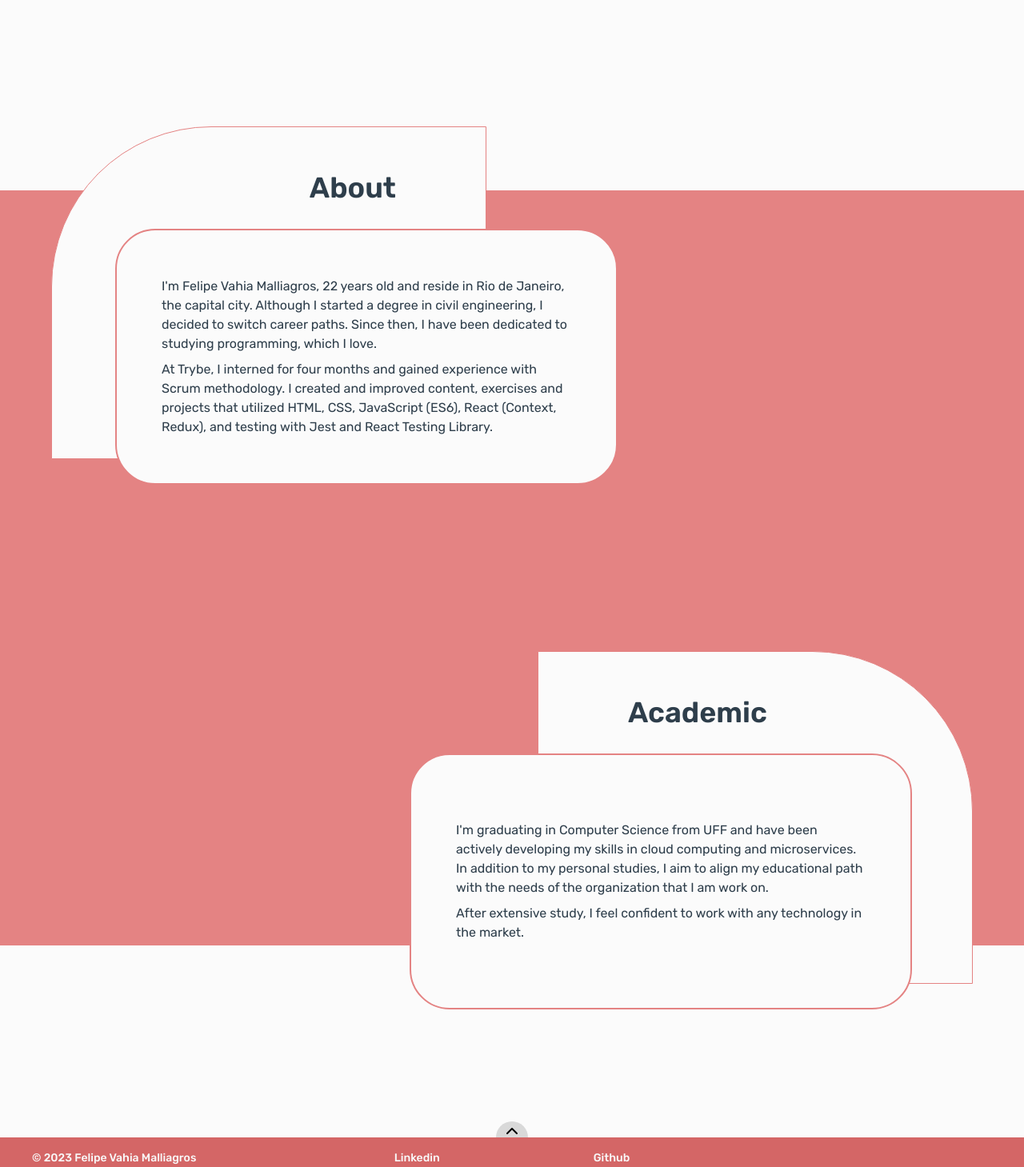
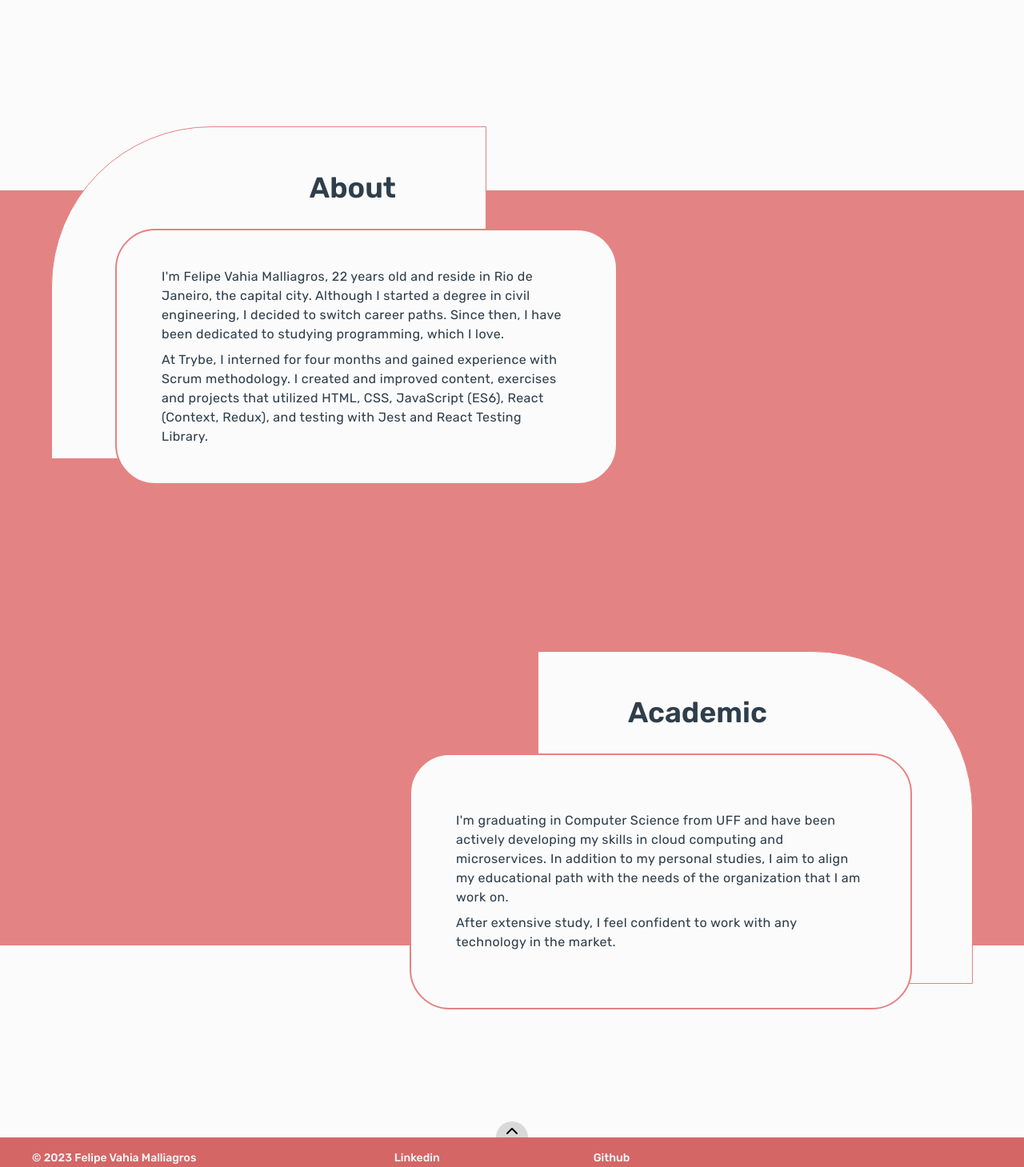
Before and after one commit to felipemalli/portfolio, a React (Vite) app: page / in a window 1280 px wide. Shown: the part 1339-2798 px from the top of the page at 80% size. Built offline with nearby package versions, Linux system fonts and the light colour scheme.

Commit message:
style: add wide property to about texts

```diff
--- a/src/components/about-section/AboutSection.tsx
+++ b/src/components/about-section/AboutSection.tsx
@@ -23,7 +23,7 @@ export const AboutSection: React.FC = () => {
 
             md:w-[628px] min-h-[290px] md:h-[320px] -mt-72 md:ml-20
 
-            bg-secondary-500 border-2 border-primary-300 md:rounded-[50px] text-base text-customBlue-700 p-10 md:p-14 '>
+            bg-secondary-500 border-2 border-primary-300 md:rounded-[50px] text-base text-customBlue-700 p-10 md:p-14 tracking-wide'>
               <p>
                 {translations.about_first_card_first_paragraph}
               </p>
@@ -51,7 +51,7 @@ export const AboutSection: React.FC = () => {
 
             md:w-[628px] md:h-[320px] -mt-72 md:-ml-60
 
-            bg-secondary-500 border-2 border-primary-300 md:rounded-[50px] text-base text-customBlue-700 p-10 md:p-14 '>
+            bg-secondary-500 border-2 border-primary-300 md:rounded-[50px] text-base text-customBlue-700 p-10 md:p-14 tracking-wide'>
               <p>
                 {translations.about_second_card_first_paragraph}
               </p>
```
